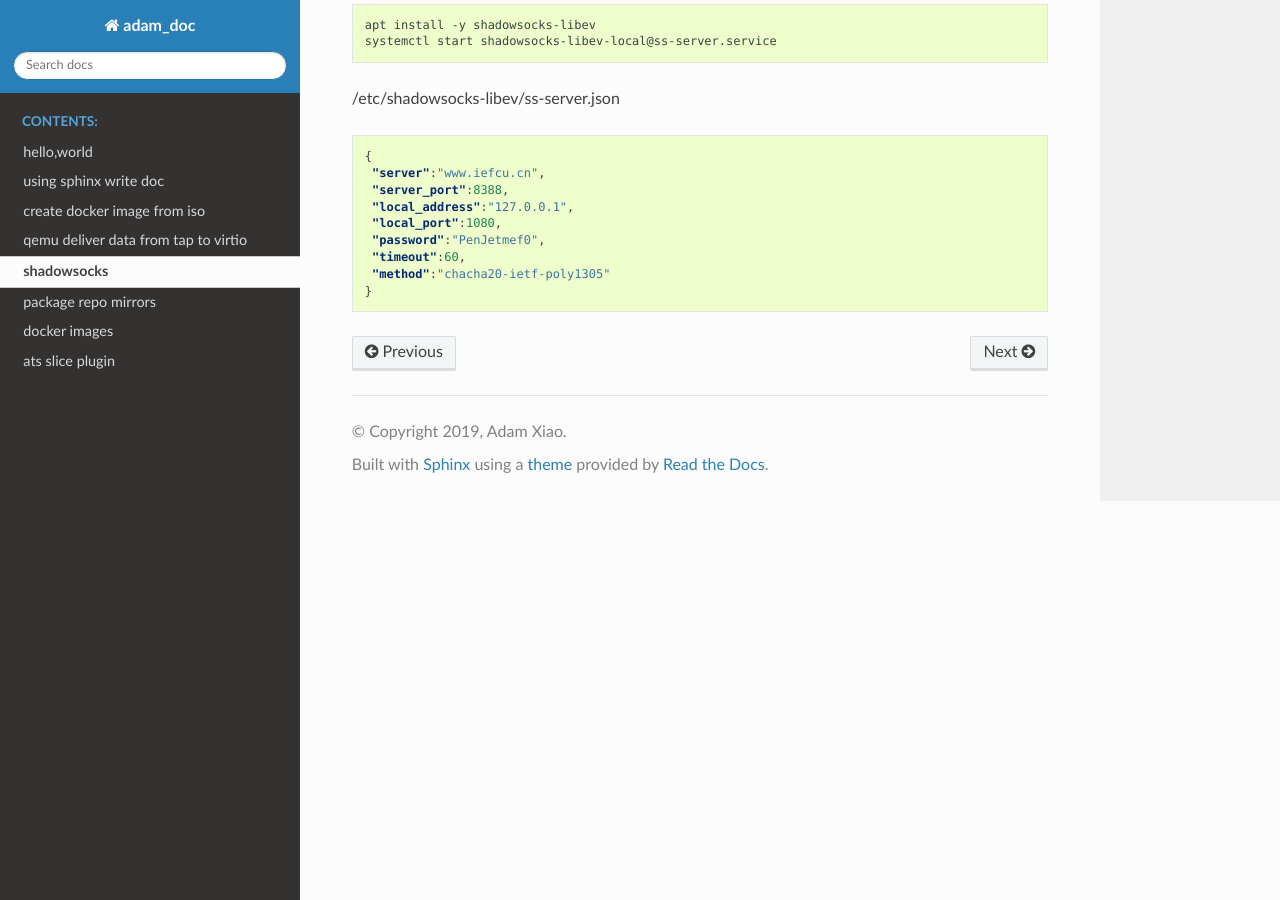
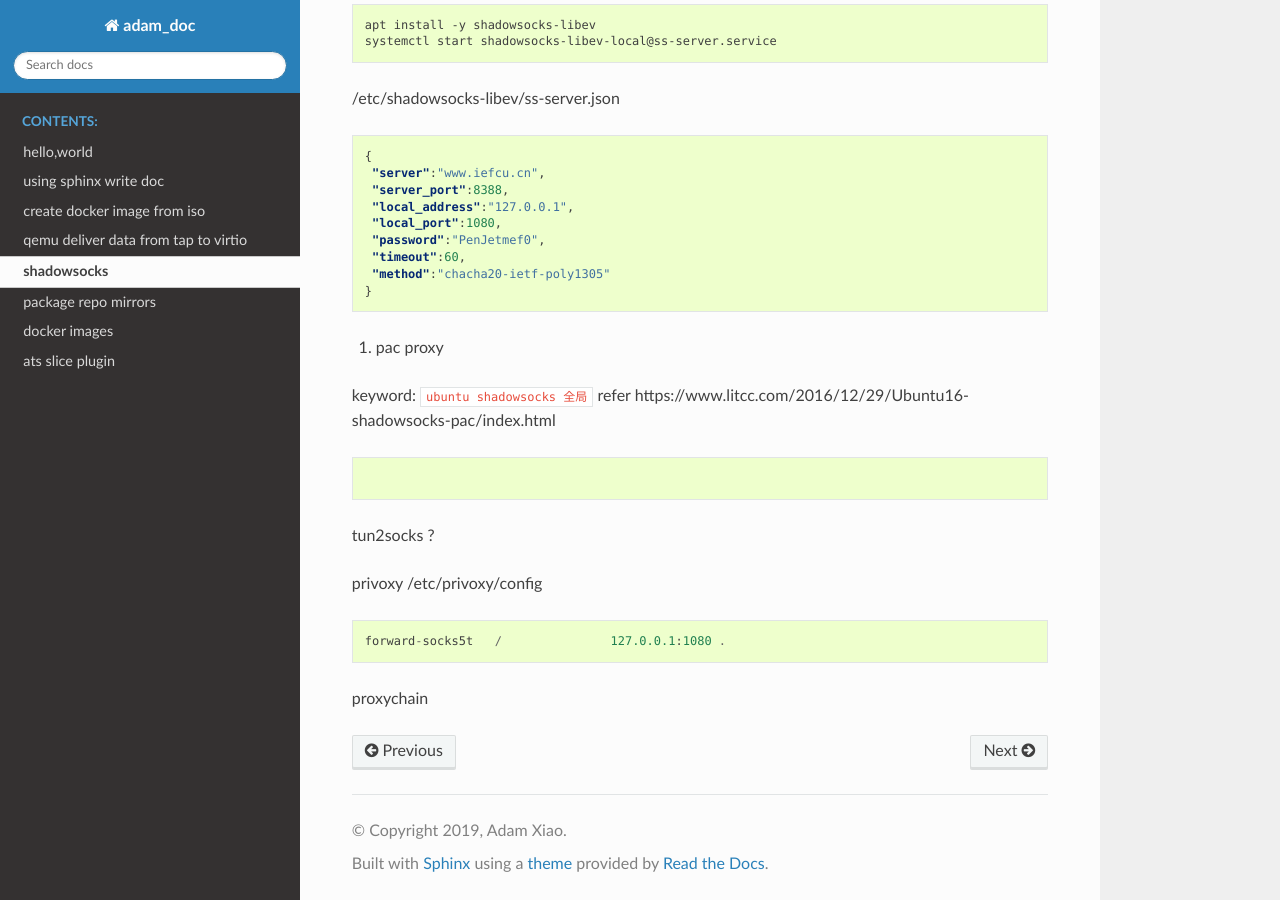
Before and after one commit to adamxiao/adam_doc, a Sphinx documentation site: the page built from source/tools/shadowsocks.md, in a window 1280 px wide and 900 px high, scrolled down 633 px. Built offline with Sphinx 7.4.7 and the Read the Docs theme 2.0.0, drawn with Linux system fonts in a browser that asks for light colours.

Commit message:
shadowsocks extra

````diff
--- a/source/tools/shadowsocks.md
+++ b/source/tools/shadowsocks.md
@@ -41,3 +41,20 @@ systemctl start shadowsocks-libev-local@ss-server.service
  "method":"chacha20-ietf-poly1305"
 }
 ```
+
+3. pac proxy
+
+keyword: `ubuntu shadowsocks 全局`
+refer https://www.litcc.com/2016/12/29/Ubuntu16-shadowsocks-pac/index.html
+
+```bash
+```
+
+tun2socks ?
+
+privoxy
+/etc/privoxy/config
+```
+forward-socks5t   /               127.0.0.1:1080 .
+```
+proxychain
````
